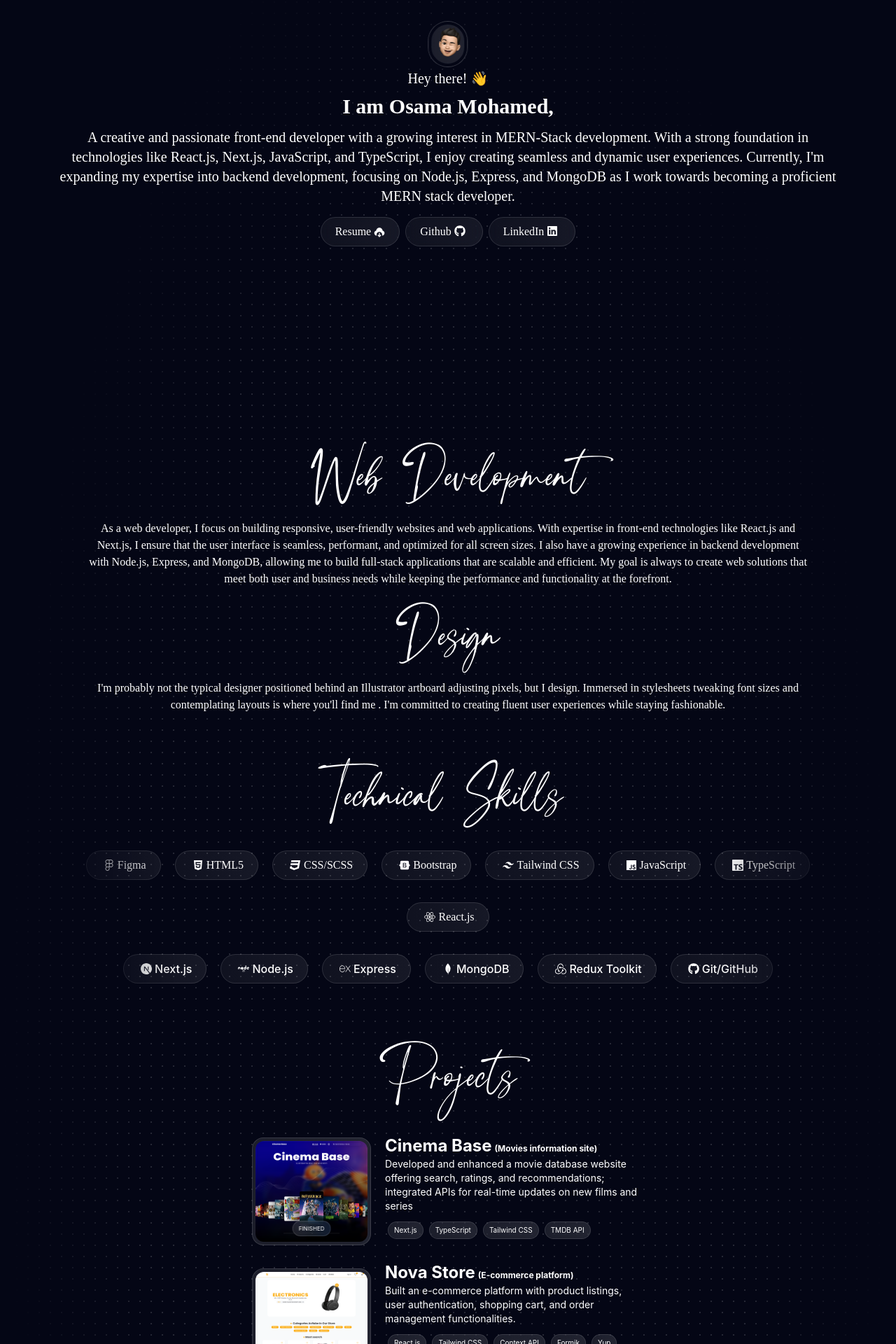
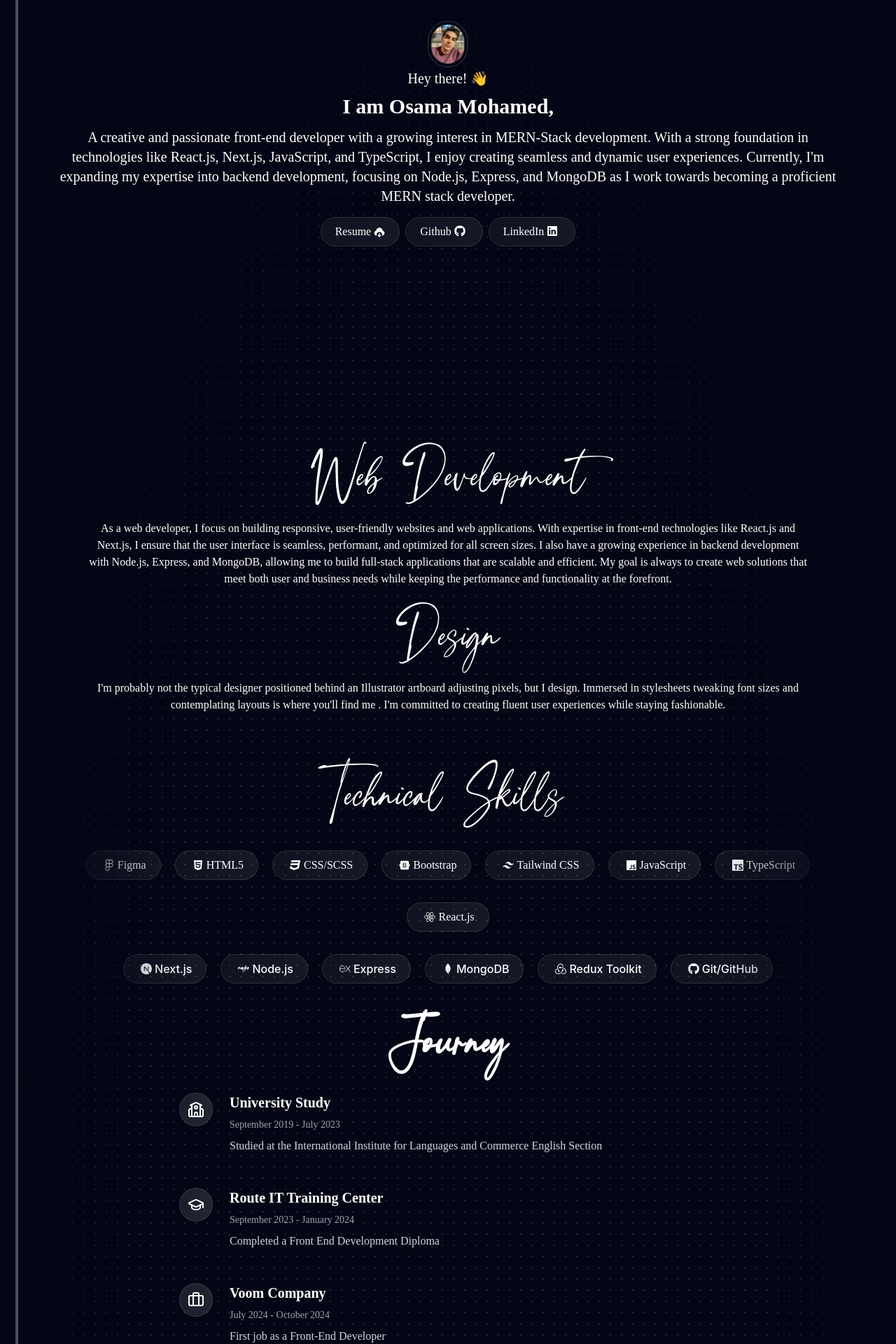
Before and after one commit to Os1907/osama.div, a Next.js app: page / in a window 1280 px wide. Shown: the part 197-2117 px from the top of the page at 70% size. Built offline with nearby package versions, Linux system fonts and the light colour scheme.

Commit message:
feat:add Journey

```diff
--- a/package.json
+++ b/package.json
@@ -10,6 +10,7 @@
   },
   "dependencies": {
     "framer-motion": "^11.11.1",
+    "lucide-react": "^0.475.0",
     "next": "14.2.14",
     "react": "^18",
     "react-dom": "^18",
--- /dev/null
+++ b/src/app/Components/Career/Steps.tsx
@@ -0,0 +1,77 @@
+"use client"
+
+import type * as React from "react"
+import { motion } from "framer-motion"
+
+export interface StepProps {
+  title: string
+  description: string
+  icon: React.ReactNode
+  startDate: string
+  endDate: string
+}
+
+export interface StepsProps {
+  steps: StepProps[]
+}
+
+export function Steps({ steps }: StepsProps) {
+  return (
+    <div >
+      {steps.map((step, index) => (
+        <motion.div
+          key={index}
+          className="flex"
+          initial={{ opacity: 0, y: 50 }}
+          animate={{ opacity: 1, y: 0 }}
+          transition={{ duration: 0.5, delay: index * 0.5 }}
+        >
+          <div className="flex flex-col items-center mr-6 ">
+            <motion.div
+              className="flex items-center   justify-center w-12 h-12 bg-stone-100/5  backdrop-blur   rounded-full   border border-[#ffffff1f] animate-border bg-gradient-to-r from-stone-100/5  via-stone-100/10  to-main2 bg-[length:400%_400%] text-white z-10"
+              whileHover={{ scale: 1.1 }}
+              whileTap={{ scale: 0.9 }}
+            >
+              {step.icon}
+            </motion.div>
+            {index !== steps.length - 1 && (
+              <motion.div
+                className="w-1 bg-stone-100/5  backdrop-blur   animate-border bg-gradient-to-r from-stone-100/5  via-stone-100/10  to-main2 bg-[length:400%_400%] absolute"
+                initial={{ height: 0 }}
+                animate={{ height: "calc(100% - 3rem)" }}
+                transition={{ duration: 0.5, delay: (index + 1) * 0.5 }}
+                style={{ top: "3rem", bottom: 0, left: "1.375rem" }}
+              />
+            )}
+          </div>
+          <div className="pb-12">
+            <motion.h3
+              className="text-base lg:text-xl font-bold handFont text-white lg:mb-2"
+              initial={{ opacity: 0, x: -20 }}
+              animate={{ opacity: 1, x: 0 }}
+              transition={{ duration: 0.5, delay: index * 0.5 + 0.2 }}
+            >
+              {step.title}
+            </motion.h3>
+            <motion.p
+              className="text-xs lg:text-sm handFont text-gray-400 lg:mb-2"
+              initial={{ opacity: 0, x: -20 }}
+              animate={{ opacity: 1, x: 0 }}
+              transition={{ duration: 0.5, delay: index * 0.5 + 0.3 }}
+            >
+              {step.startDate} - {step.endDate}
+            </motion.p>
+            <motion.p
+              className="text-gray-300 handFont"
+              initial={{ opacity: 0, x: -20 }}
+              animate={{ opacity: 1, x: 0 }}
+              transition={{ duration: 0.5, delay: index * 0.5 + 0.4 }}
+            >
+              {step.description}
+            </motion.p>
+          </div>
+        </motion.div>
+      ))}
+    </div>
+  )
+}
--- /dev/null
+++ b/src/app/Components/Career/StepsPage.tsx
@@ -0,0 +1,55 @@
+"use client"
+
+import { Briefcase, GraduationCap, School } from "lucide-react"
+import { motion } from "framer-motion"
+import { Steps } from "./Steps"
+import HandTitle from "../StylesComponents/HandTitle"
+
+export default function StepsPage() {
+  const steps = [
+    {
+      title: "University Study",
+      description: "Studied at the International Institute for Languages and Commerce English Section",
+      icon: <School className="w-6 h-6" />,
+      startDate: "September 2019",
+      endDate: "July 2023",
+    },
+    {
+      title: "Route IT Training Center",
+      description: "Completed a Front End Development Diploma",
+      icon: <GraduationCap className="w-6 h-6" />,
+      startDate: "September 2023",
+      endDate: "January 2024",
+    },
+    {
+      title: "Voom Company",
+      description: "First job as a Front-End Developer",
+      icon: <Briefcase className="w-6 h-6" />,
+      startDate: "July 2024",
+      endDate: "October 2024",
+    },
+    {
+      title: "Depo Web Company",
+      description: "Worked as a Front-End Developer",
+      icon: <Briefcase className="w-6 h-6" />,
+      startDate: "October 2024",
+      endDate: "Present",
+    },
+  ]
+
+  return (
+    <div id="Journey" className="  flex items-center justify-center p-8">
+      <div className="max-w-3xl  w-full">
+        <motion.h1
+          className="text-4xl font-bold mb-12 text-white text-center"
+          initial={{ opacity: 0, y: -50 }}
+          animate={{ opacity: 1, y: 0 }}
+          transition={{ duration: 0.5 }}
+        >
+          <HandTitle title={"Journey"} />
+        </motion.h1>
+        <Steps steps={steps} />
+      </div>
+    </div>
+  )
+}
--- a/src/app/Components/Contact/Contact.tsx
+++ b/src/app/Components/Contact/Contact.tsx
@@ -1,5 +1,4 @@
 import React from 'react'
-import InViewAnimation from '../InViewAnimation/InViewAnimation'
 import Link from 'next/link'
 import { BiPhone } from 'react-icons/bi'
 import ButtonAnimation from '../ButtonAnimation/ButtonAnimation'
@@ -30,8 +29,9 @@ const Contact = () => {
   return (
     <>
 
-   <InViewAnimation dir="-200%">
+   {/* <InViewAnimation dir="-200%">
 
+    </InViewAnimation> */}
     <section id='Contact' className='relative pt-10 mx-5'>
                   <HandTitle title={'Get in Touch'}/>
       <div className='flex justify-center gap-x-2 flex-wrap text-white  pt-8   '>
@@ -46,7 +46,6 @@ const Contact = () => {
             }
           </div>
     </section>
-    </InViewAnimation>
 
 
 
--- a/src/app/Components/Hero/Hero.tsx
+++ b/src/app/Components/Hero/Hero.tsx
@@ -1,70 +1,176 @@
-import React from 'react'
-import TextAnimation from '../TextAnimation/TextAnimation'
-import ButtonAnimation from '../ButtonAnimation/ButtonAnimation'
-import { RiDownloadCloud2Fill } from 'react-icons/ri'
-import Link from 'next/link'
-import { FaGithub, FaLinkedin } from 'react-icons/fa'
-import Image from 'next/image'
+// import React from 'react'
+// import TextAnimation from '../TextAnimation/TextAnimation'
+// import ButtonAnimation from '../ButtonAnimation/ButtonAnimation'
+// import { RiDownloadCloud2Fill } from 'react-icons/ri'
+// import Link from 'next/link'
+// import { FaGithub, FaLinkedin } from 'react-icons/fa'
+// import Image from 'next/image'
 
-const greeting = 'Hey there! 👋'
-const titleOne = 'I am  Osama Mohamed,'
+// const greeting = 'Hey there! 👋'
+// const titleOne = 'I am  Osama Mohamed,'
+// const titleTwo = `A creative and passionate front-end developer with a growing interest in MERN-Stack development.
+//           With a strong foundation in technologies like React.js, Next.js, JavaScript, and TypeScript, I enjoy creating seamless
+//           and dynamic user experiences. Currently, I'm expanding my expertise into backend development, focusing on Node.js, Express,
+//           and MongoDB as I work towards becoming a proficient MERN stack developer.`
+// export const contactButtons = [
+//   {
+//     tag: <a href="/Osama_Mohamed.pdf" download> Resume <RiDownloadCloud2Fill className='text-white inline handFont' /> </a>,
+//     time: 15
+//   },
+//   {
+//     tag: <Link target='_blank' href={'https://github.com/Os1907/'}>
+//       Github
+//       <FaGithub className='text-white inline mx-1 mb-1 ' />
+//     </Link>,
+//     time: 20
+//   },
+//   {
+//     tag: <Link target='_blank' href={'https://www.linkedin.com/in/osama-mohammed-702a0329b/'}>
+//       LinkedIn
+//       <FaLinkedin className='text-white inline mx-1 mb-1 ' />
+//     </Link>,
+//     time: 25
+//   },
+
+// ]
+// const Hero = () => {
+//   return (
+//     <>
+//       <div id='About' className=' grid grid-cols-2 mx-4 lg:mx-20  overflow-hidden relative pb-5   '>
+
+//         <div className="col-span-2 pt-5 text-white flex flex-col justify-center items-center min-h-screen relative ">
+//           <div className='relative w-auto'>
+
+//           {/* <TextAnimation Class=" mb-2  mt-10 text-sm md:text-base lg:text-xl  " text={greeting} /> */}
+//           <p className={`handFont mb-2  mt-10 text-sm md:text-base lg:text-xl  `}>
+//           {greeting}
+//           </p>
+//           <div className="absolute -top-7 left-1/2 -translate-x-1/2 bg-stone-100/5  backdrop-blur   rounded-full   border border-[#ffffff1f] animate-border bg-gradient-to-r from-stone-100/5  via-stone-100/10  to-main2 bg-[length:400%_400%]">
+//       <Image src="/osama.webp" alt="me" width={300} height={300} className='h-16 w-22 object-cover rounded-full border-2 lg:border-4 border-main' />
+
+//     </div>
+//           </div>
+//           <p className='text-xl lg:text-3xl font-semibold text-center mb-2 lg:mb-3 handFont'>
+//           {titleOne}
+//           </p>
+//           <p className='text-base lg:text-xl font-medium text-center handFont'>
+//           {titleTwo}
+//           </p>
+//           <div className='flex justify-center gap-x-2 flex-wrap handFont '>
+//             {
+//               contactButtons.map((el) => <ButtonAnimation key={`buttonAnimation+${el.time}`} time={el.time}>
+//                 {el.tag}
+//               </ButtonAnimation>
+//               )
+//             }
+//           </div>
+
+//         </div>
+//       </div>
+
+
+//     </>
+//   )
+// }
+
+// export default Hero
+'use client'
+
+import ButtonAnimation from "../ButtonAnimation/ButtonAnimation"
+import { RiDownloadCloud2Fill } from "react-icons/ri"
+import Link from "next/link"
+import { FaGithub, FaLinkedin } from "react-icons/fa"
+import Image from "next/image"
+import { motion } from "framer-motion"
+
+const greeting = "Hey there! 👋"
+const titleOne = "I am Osama Mohamed,"
 const titleTwo = `A creative and passionate front-end developer with a growing interest in MERN-Stack development.
           With a strong foundation in technologies like React.js, Next.js, JavaScript, and TypeScript, I enjoy creating seamless
           and dynamic user experiences. Currently, I'm expanding my expertise into backend development, focusing on Node.js, Express,
           and MongoDB as I work towards becoming a proficient MERN stack developer.`
+
 export const contactButtons = [
   {
-    tag: <a href="/Osama_Mohamed.pdf" download> Resume <RiDownloadCloud2Fill className='text-white inline handFont' /> </a>,
-    time: 30
+    tag: (
+      <a href="/Osama_Mohamed.pdf" download>
+        {" "}
+        Resume <RiDownloadCloud2Fill className="text-white inline handFont" />{" "}
+      </a>
+    ),
+    time: 15,
   },
   {
-    tag: <Link target='_blank' href={'https://github.com/Os1907/'}>
-      Github
-      <FaGithub className='text-white inline mx-1 mb-1 ' />
-    </Link>,
-    time: 35
+    tag: (
+      <Link target="_blank" href={"https://github.com/Os1907/"}>
+        Github
+        <FaGithub className="text-white inline mx-1 mb-1 " />
+      </Link>
+    ),
+    time: 20,
   },
   {
-    tag: <Link target='_blank' href={'https://www.linkedin.com/in/osama-mohammed-702a0329b/'}>
-      LinkedIn
-      <FaLinkedin className='text-white inline mx-1 mb-1 ' />
-    </Link>,
-    time: 40
+    tag: (
+      <Link target="_blank" href={"https://www.linkedin.com/in/osama-mohammed-702a0329b/"}>
+        LinkedIn
+        <FaLinkedin className="text-white inline mx-1 mb-1 " />
+      </Link>
+    ),
+    time: 25,
   },
+]
 
-]
 const Hero = () => {
   return (
     <>
-      <div id='About' className=' grid grid-cols-2 mx-4 lg:mx-20  overflow-hidden relative pb-5   '>
-
-        <div className="col-span-2 pt-5 text-white flex flex-col justify-center items-center min-h-screen relative ">
-          <div className='relative w-auto'>
-
-          {/* <TextAnimation Class=" mb-2  mt-10 text-sm md:text-base lg:text-xl  " text={greeting} /> */}
-          <p className={`handFont mb-2  mt-10 text-sm md:text-base lg:text-xl  `}>
-          {greeting}
-          </p>
-          <div className="absolute -top-7 left-1/2 -translate-x-1/2 bg-stone-100/5  backdrop-blur   rounded-full   border border-[#ffffff1f] animate-border bg-gradient-to-r from-stone-100/5  via-stone-100/10  to-main2 bg-[length:400%_400%]">
-      <Image src="/me.png" alt="me" width={300} height={300} className='h-16 w-22 object-cover rounded-full border-2 lg:border-4 border-main' />
-
-    </div>
+      <div id="About" className="grid grid-cols-2 mx-4 lg:mx-20 overflow-hidden relative pb-5">
+        <div className="col-span-2 pt-5 text-white flex flex-col justify-center items-center min-h-screen relative">
+          <div className="relative w-auto">
+            <p className={`handFont mb-2 mt-10 text-sm md:text-base lg:text-xl`}>{greeting}</p>
+            <div className="absolute -top-7 left-1/2 -translate-x-1/2 bg-stone-100/5 backdrop-blur rounded-full border border-[#ffffff1f] animate-border bg-gradient-to-r from-stone-100/5 via-stone-100/10 to-main2 bg-[length:400%_400%]">
+              <Image
+                src="/osama.webp"
+                alt="me"
+                width={300}
+                height={300}
+                className="h-16 w-22 object-cover rounded-full border-2 lg:border-4 border-main"
+              />
+            </div>
           </div>
-          <TextAnimation Class="text-xl lg:text-3xl font-semibold text-center mb-2 lg:mb-3 handFont" text={titleOne} />
-          <TextAnimation Class="text-base lg:text-xl font-medium text-center handFont" text={titleTwo} />
-          <div className='flex justify-center gap-x-2 flex-wrap handFont '>
-            {
-              contactButtons.map((el) => <ButtonAnimation key={`buttonAnimation+${el.time}`} time={el.time}>
+          <motion.p
+            className="text-xl lg:text-3xl font-semibold text-center mb-2 lg:mb-3 handFont"
+            initial={{ opacity: 0 }}
+            animate={{ opacity: 1 }}
+            transition={{ duration: 1 }}
+          >
+            {titleOne.split("").map((char, index) => (
+              <motion.span
+                key={index}
+                initial={{ opacity: 0 }}
+                animate={{ opacity: 1 }}
+                transition={{ duration: 0.1, delay: index * 0.05 }}
+              >
+                {char}
+              </motion.span>
+            ))}
+          </motion.p>
+          <motion.p
+            className="text-base lg:text-xl font-medium text-center handFont"
+            initial={{ opacity: 0, y: 20 }}
+            animate={{ opacity: 1, y: 0 }}
+            transition={{ duration: 1, delay: titleOne.length * 0.05 }}
+          >
+            {titleTwo}
+          </motion.p>
+          <div className="flex justify-center gap-x-2 flex-wrap handFont">
+            {contactButtons.map((el) => (
+              <ButtonAnimation key={`buttonAnimation+${el.time}`} time={el.time}>
                 {el.tag}
               </ButtonAnimation>
-              )
-            }
+            ))}
           </div>
-
         </div>
       </div>
-
-
     </>
   )
 }
--- a/src/app/Components/Navbar/Navbar.tsx
+++ b/src/app/Components/Navbar/Navbar.tsx
@@ -2,7 +2,7 @@ import Link from 'next/link';
 import React from 'react'
 
 const Navbar = () => {
-    const links= ["About","Skills" ,"Experience", "Projects",  "Contact"];
+    const links= ["About","Skills" ,"Journey", "Projects",  "Contact"];
   return (
     <>
     <nav className=' fixed top-10 w-full z-50 '>
--- a/src/app/Components/Projects/Projects.tsx
+++ b/src/app/Components/Projects/Projects.tsx
@@ -1,9 +1,9 @@
+'use client'
 import { projects } from '@/lib/projects'
 import Image from 'next/image'
 import Link from 'next/link'
 import React from 'react'
 import { FaGithub, FaLink } from 'react-icons/fa'
-import InViewAnimation from '../InViewAnimation/InViewAnimation'
 import HandTitle from '../StylesComponents/HandTitle'
 import ButtonAnimation from '../ButtonAnimation/ButtonAnimation'
 import { contactButtons } from '../Hero/Hero'
@@ -12,8 +12,6 @@ import { contactButtons } from '../Hero/Hero'
 const Projects = () => {
   return (
     <>
-      <InViewAnimation dir="200%">
-
     <section id='Projects' className='relative'>
     {/* <TextAnimation Class="text-4xl lg:text-6xl font-bold text-center  mb-1 text-white uppercase" text={"Projects"} /> */}
       <div className='mt-20 pb-10'>
@@ -37,11 +35,11 @@ const Projects = () => {
                   </Link>
 
                 </div>
-                <span className='absolute bottom-3 text-nowrap left-1/2 -translate-x-1/2  uppercase text-[8px] text-white bg-stone-100/5  rounded-2xl backdrop-blur   border border-[#ffffff1f] animate-border bg-gradient-to-r from-stone-100/5  via-main2  to-main2 bg-[length:400%_400%] px-2 py-1'>
+                <span className='absolute bottom-3 text-nowrap handFont left-1/2 -translate-x-1/2  uppercase text-[8px] text-white bg-stone-100/5  rounded-2xl backdrop-blur   border border-[#ffffff1f] animate-border bg-gradient-to-r from-stone-100/5  via-main2  to-main2 bg-[length:400%_400%] px-2 py-1'>
                   {project.status}
                 </span>
               </div>
-              <div className='flex flex-col  text-white flex-1 text-center lg:text-start'>
+              <div className='flex flex-col  text-white flex-1 text-center lg:text-start handFont'>
                 <h5 className='text-lg md:text-xl lg:text-2xl font-bold '>
                   {project.name}
                   <span className={`text-[10px] md:text-xs  mx-1 ${project.subTitle.length > 50 ? 'block lg:inline' : ''} `}>{project.subTitle}</span>
@@ -78,7 +76,7 @@ const Projects = () => {
 
       </div>
     </section>
-    </InViewAnimation>
+
 
     </>
   )
--- a/src/app/Components/StylesComponents/HandTitle.tsx
+++ b/src/app/Components/StylesComponents/HandTitle.tsx
@@ -6,7 +6,7 @@ export const indieFlower = localFont({
   variable: '--font-indie-flower',
 });
 export default  function HandTitle({title}: {title: string}) {
-    return <h2 className={`${indieFlower.className} text-4xl lg:text-6xl text-center text-white`}>
+    return <p className={`${indieFlower.className} text-4xl lg:text-6xl text-center text-white`}>
       {title}
-    </h2>
+    </p>
   }
--- a/src/app/Components/TextAnimation/TextAnimation.tsx
+++ b/src/app/Components/TextAnimation/TextAnimation.tsx
@@ -7,7 +7,7 @@ interface Prop{
 }
 const TextAnimation = ({text,Class}:Prop) => {
     const title = text.split(" ");
-
+// console.log(title)
   return (
     <>
    <div className={`${Class}`}>
@@ -21,7 +21,7 @@ const TextAnimation = ({text,Class}:Prop) => {
           }}
           key={i}
         >
-          {el}{" "}
+          {el}
         </motion.span>
       ))}
 
--- a/src/app/page.tsx
+++ b/src/app/page.tsx
@@ -7,11 +7,11 @@ import Navbar from "./Components/Navbar/Navbar";
 // import UnderLine from "./Components/StylesComponents/UnderLine";
 // import TextAnimation from "./Components/TextAnimation/TextAnimation";
 import TechAnimation from "./Components/TechAnimation/TechAnimation";
-import InViewAnimation from "./Components/InViewAnimation/InViewAnimation";
 import Projects from "./Components/Projects/Projects";
 import Contact from "./Components/Contact/Contact";
 import Dots from "./Components/Common/Dots/Dots";
 import HandTitle from "./Components/StylesComponents/HandTitle";
+import StepsPage from "./Components/Career/StepsPage";
 
 export default function Home() {
   return (
@@ -21,7 +21,8 @@ export default function Home() {
 
       <Navbar />
       <Hero />
-      <InViewAnimation dir="50%">
+      {/* <InViewAnimation dir="50%">
+      </InViewAnimation> */}
       <WhatIdo />
         <div className=' flex flex-col justify-center '>
           <div>
@@ -33,13 +34,13 @@ export default function Home() {
           </div>
 
         </div>
-      </InViewAnimation>
 
       {/* <InViewAnimation dir="-200%">
       </InViewAnimation> */}
-
+<StepsPage/>
         <Projects />
-        <Contact/>
+      {/* <Dots/> */}
+          <Contact/>
 
     </main>
   );
```
Also changed, not shown: public/osama.webp (added), 1 other file (tests, documents, lock files or other folders).
